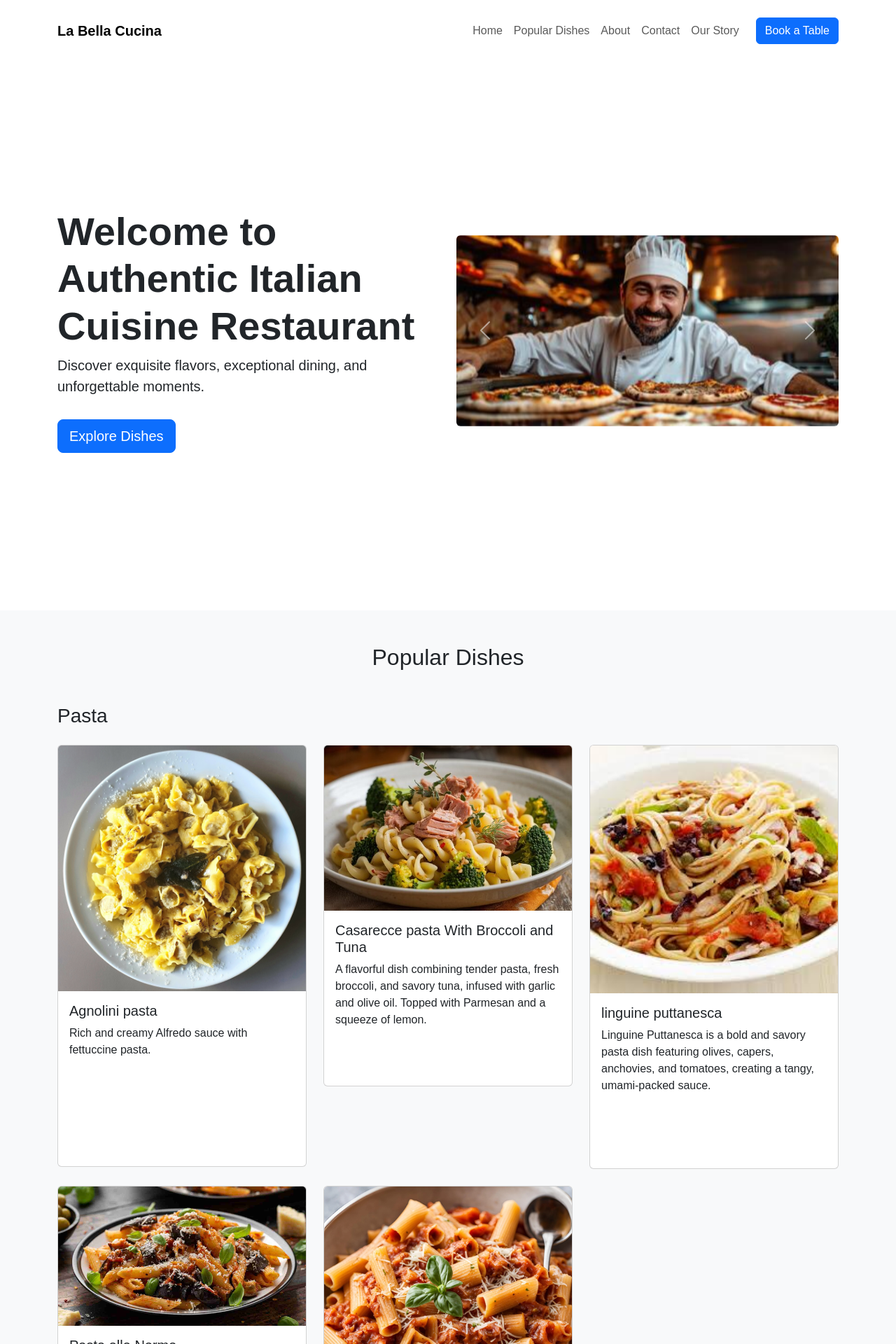
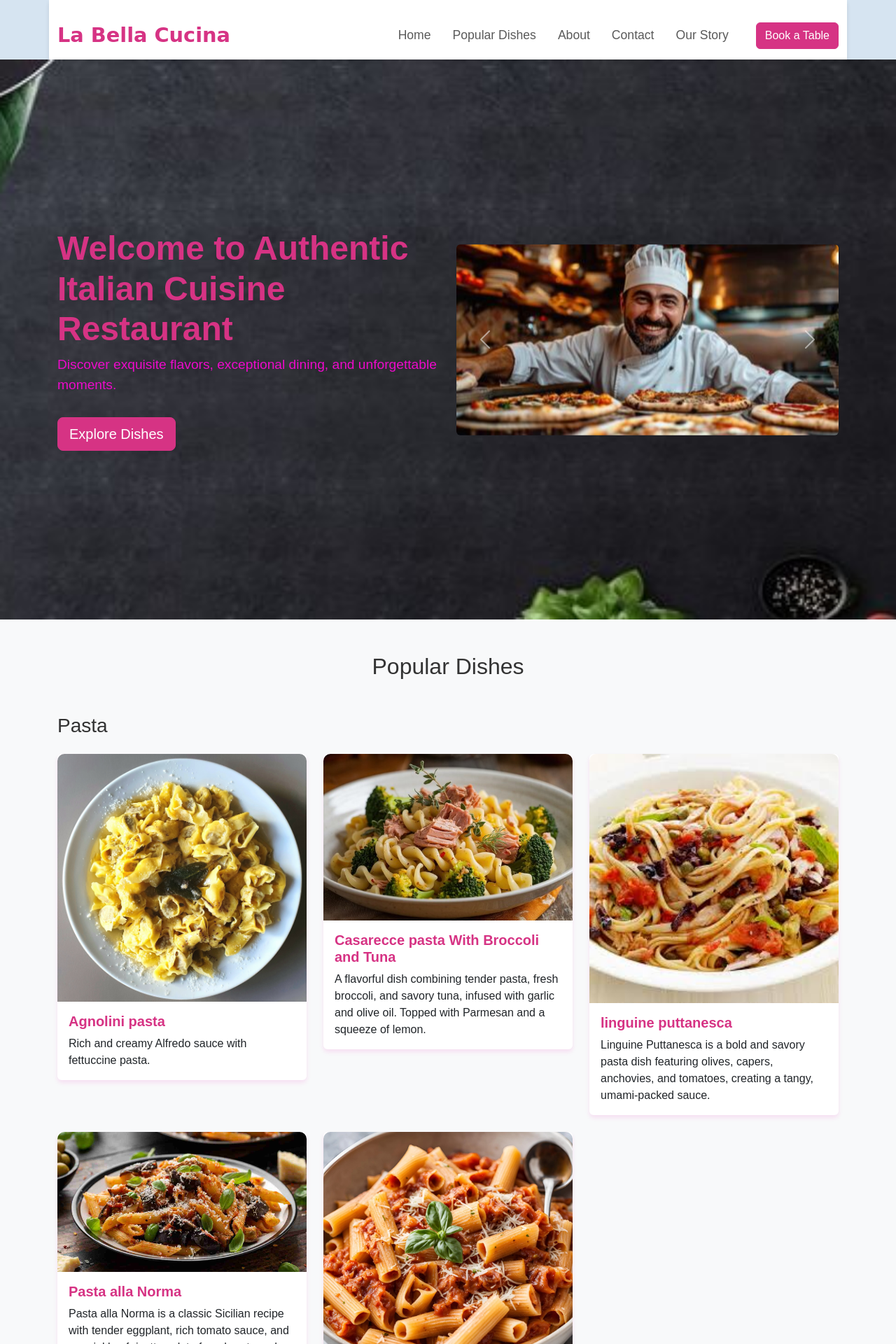
Before and after one commit to afrozahoquesumiya/Web_Program_Project, a PHP site: page /index.html in a window 1280 px wide. Shown: the top 1920 px of the page at 70% size. Run offline with PHP 8.4, Linux system fonts and the light colour scheme.

Commit message:
change style.css

```diff
--- a/webprogramming25/src/css/style.css
+++ b/webprogramming25/src/css/style.css
@@ -1,41 +1,101 @@
+/* General Styles */
 body {
-    font-family: Arial, sans-serif;
+    font-family: 'Poppins', sans-serif;
+    background-color: #d6e4f1;
+    color: #333;
+}
+
+/* Navbar Styling */
+.navbar {
+    box-shadow: 0 4px 6px rgba(0, 0, 0, 0.1);
+}
+
+.navbar-brand {
+    font-size: 1.8rem;
+    font-weight: bold;
+    font-family: 'Dancing Script', cursive;
+    color: #d63384 !important;
+}
+
+.navbar-nav .nav-link {
+    font-size: 1.1rem;
+    margin-right: 15px;
+    transition: color 0.3s ease-in-out;
+}
+
+.navbar-nav .nav-link:hover {
+    color: #d63384;
+}
+
+.btn-primary {
+    background-color: #d63384;
+    border-color: #d63384;
+}
+
+.btn-primary:hover {
+    background-color: #b02a6f;
+    border-color: #b02a6f;
 }
 
 /* Hero Section */
-.hero {
-    background: url('../images/hero.jpg') no-repeat center center;
-    background-size: cover;
-    color: white;
-    text-shadow: 2px 2px 5px rgba(0, 0, 0, 0.5);
-    height: 100vh;
+#home {
+    background: url('../images/backgr.jpg') center/cover no-repeat;
+    text-align: center;
+    padding: 100px 0;
 }
 
-/* Card Hover Effect */
+#home h1 {
+    color: #d63384;
+    font-size: 3rem;
+    font-weight: bold;
+}
+
+#home p {
+    font-size: 1.2rem;
+    color: #ed0acb;
+}
+
+/* menu Section */
+#menu h2 {
+    color: #f20e9e;
+    font-size: 2.5rem;
+    font-weight: bold;
+}
+
+.card {
+    border: none;
+    box-shadow: 0 4px 6px rgba(237, 4, 175, 0.1);
+    transition: transform 0.3s;
+}
+
 .card:hover {
     transform: scale(1.05);
-    transition: all 0.3s ease;
 }
 
-/* Smooth Scroll */
-html {
-    scroll-behavior: smooth;
+.card img {
+    border-top-left-radius: 10px;
+    border-top-right-radius: 10px;
+}
+
+.card-title {
+    color: #d63384;
+    font-weight: bold;
 }
 
 /* About Section */
-#about {
-    background-color: #f4f4f4;
-    padding: 50px 0;
+#about h2, #our-story h2 {
+    font-size: 2.5rem;
+    color: #f41082;
 }
 
-/* Customer Review Section */
-.card-body {
-    height: 250px;
+#about p, #our-story p {
+    font-size: 1.1rem;
+    color: #555;
 }
 
+/* Footer */
 footer {
-    background-color: #333;
-    color: white;
-    text-align: center;
-    padding: 20px;
+    background-color: #ecf6eaf7;
+    color: #fbeded;
+    font-size: 1rem;
 }
--- a/webprogramming25/src/menu.php
+++ b/webprogramming25/src/menu.php
@@ -33,7 +33,7 @@ if ($result) {
     <meta charset="UTF-8">
     <meta name="viewport" content="width=device-width, initial-scale=1.0">
     <link rel="stylesheet" href="https://stackpath.bootstrapcdn.com/bootstrap/5.0.0-alpha1/css/bootstrap.min.css">
-    <link rel="stylesheet" href="styles.css">
+    <link rel="stylesheet" href="css/style.css">
     <title>Document</title>
 </head>
 <body>
```
